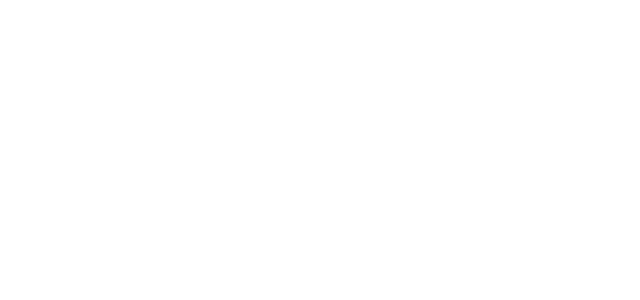
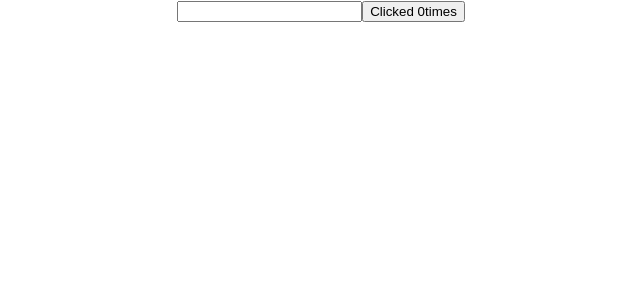
Before and after one commit to Arman-Kabir/hooks-explore-ce, a React (Create React App) app: page / in a window 1280 px wide. Shown: the top 300 px of the page, without its empty margins (319-959 px from the left). Built offline with nearby package versions, Linux system fonts and the light colour scheme.

Commit message:
few useeffect explored

```diff
--- a/src/App.js
+++ b/src/App.js
@@ -1,4 +1,6 @@
 import './App.css';
+import ClassCounterOne from './components/useEffect/ClassCounterOne';
+import HookCounterOne from './components/useEffect/HookCounterOne';
 import ClassCounter from './components/useState/ClassCounter';
 import HookCounter from './components/useState/HookCounter';
 import HookCounterFour from './components/useState/HookCounterFour';
@@ -13,6 +15,9 @@
       {/* <HookCounterTwo></HookCounterTwo> */}
       {/* <HookCounterThree></HookCounterThree> */}
       {/* <HookCounterFour></HookCounterFour> */}
+
+      {/* <ClassCounterOne></ClassCounterOne> */}
+      <HookCounterOne></HookCounterOne>
     </div>
   );
 }
--- /dev/null
+++ b/src/components/useEffect/ClassCounterOne.js
@@ -0,0 +1,35 @@
+import React, { Component } from 'react';
+
+class ClassCounterOne extends Component {
+    constructor(props) {
+        super(props);
+        this.state = {
+            count: 0,
+            name: ''
+        }
+    }
+
+    componentDidMount() {
+        document.title = `Clicked ${this.state.count}`
+    }
+    componentDidUpdate(prevProps,prevState) {
+
+        if (prevState.count != this.state.count) {
+            document.title = `Clicked ${this.state.count}`;
+            console.log('Updating document title');
+        }
+
+    }
+
+    render() {
+        return (
+            <div>
+                <input type="text" value={this.state.name} onChange={e => this.setState({ name: e.target.value })} />
+
+                <button onClick={() => this.setState({ count: this.state.count + 1 })}>Click {this.state.count} times</button>
+            </div>
+        );
+    }
+}
+
+export default ClassCounterOne;
--- a/src/components/useEffect/HookCounterOne.js
+++ b/src/components/useEffect/HookCounterOne.js
@@ -1,9 +1,22 @@
 import React from 'react';
+import { useEffect } from 'react';
+import { useState } from 'react';
 
 const HookCounterOne = () => {
+    const [count, setCount] = useState(0);
+
+    const [name, setName] = useState('');
+
+    useEffect(() => {
+        console.log('useeffect updating document title')
+        document.title = `you clicked ${count} times`;
+    },[count])
+
     return (
         <div>
+            <input type="text" value={name} onChange={e => setName(e.target.value)} />
 
+            <button onClick={() => setCount(count + 1)}>Clicked {count}times</button>
         </div>
     );
 };
```
